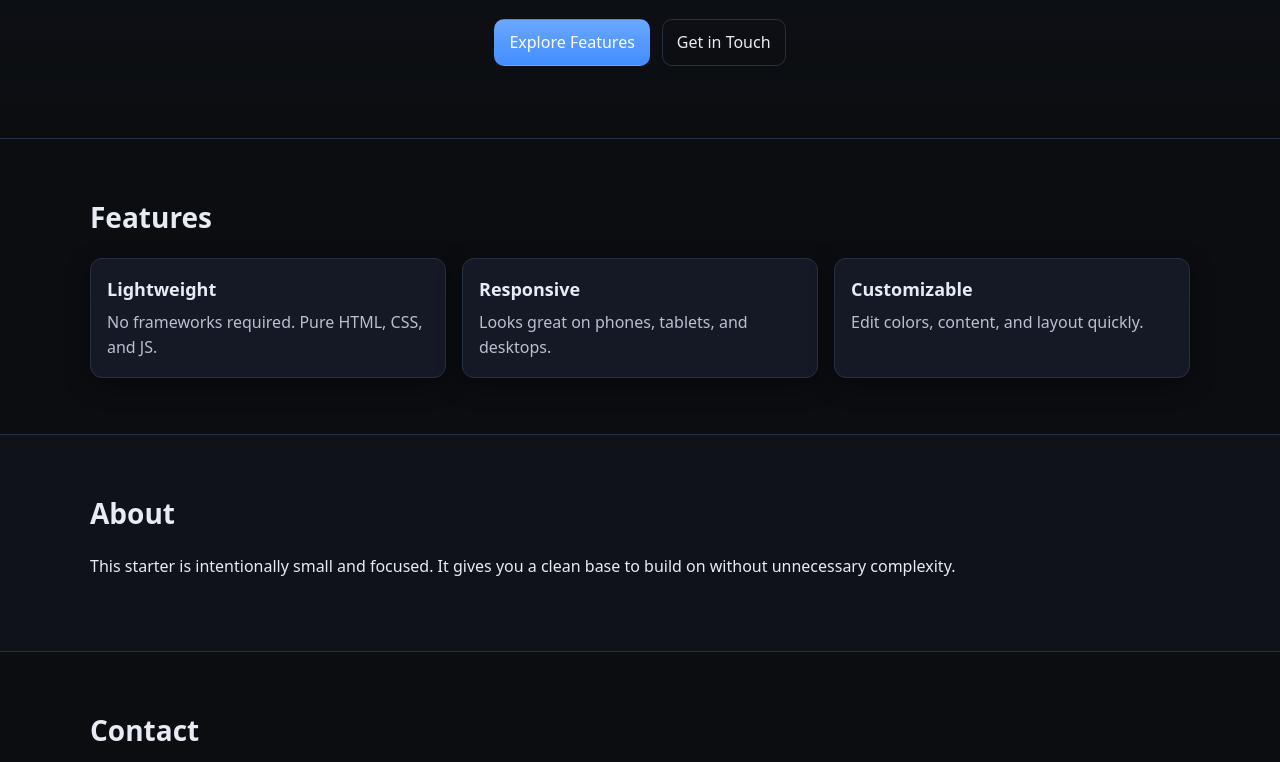
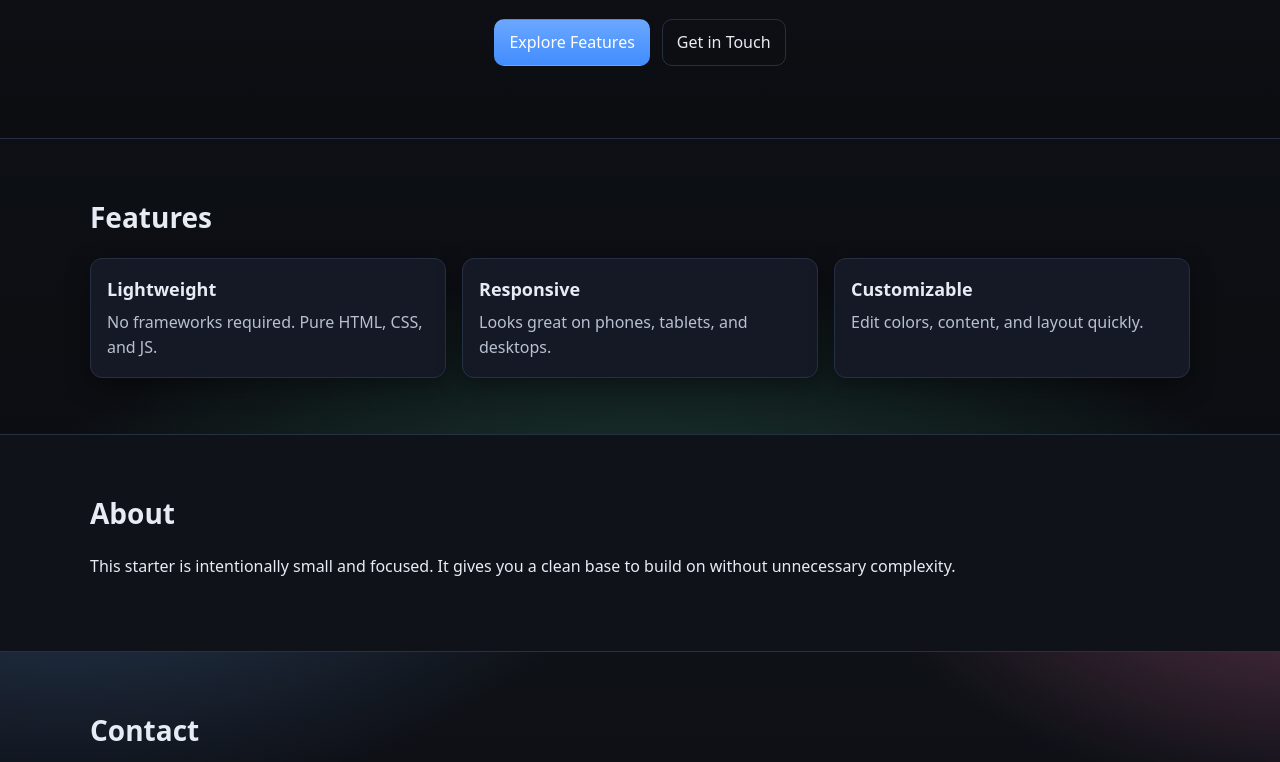
Before and after one commit to rijoissaragih/SimpleWeb, a plain HTML site: page index.html in a window 1280 px wide. Shown: the part 274-1036 px from the top of the page. Drawn offline with Linux system fonts and the light colour scheme.

Commit message:
Initial Commit

```diff
--- a/styles.css
+++ b/styles.css
@@ -17,7 +17,14 @@ html, body { height: 100%; }
 body {
   margin: 0;
   font-family: system-ui, -apple-system, Segoe UI, Roboto, "Helvetica Neue", Arial, "Apple Color Emoji", "Segoe UI Emoji";
-  background: var(--bg);
+  /* Colorful, subtle multi-layer background glow over the base */
+  background:
+    radial-gradient(1000px 600px at 5% -10%, rgba(106, 167, 255, 0.35) 0%, transparent 60%),
+    radial-gradient(900px 500px at 105% 0%, rgba(255, 122, 182, 0.35) 0%, transparent 55%),
+    radial-gradient(1200px 700px at 50% 120%, rgba(94, 255, 183, 0.28) 0%, transparent 60%),
+    linear-gradient(180deg, var(--bg-alt), var(--bg));
+  background-repeat: no-repeat;
+  background-attachment: fixed;
   color: var(--text);
   line-height: 1.6;
 }
```
